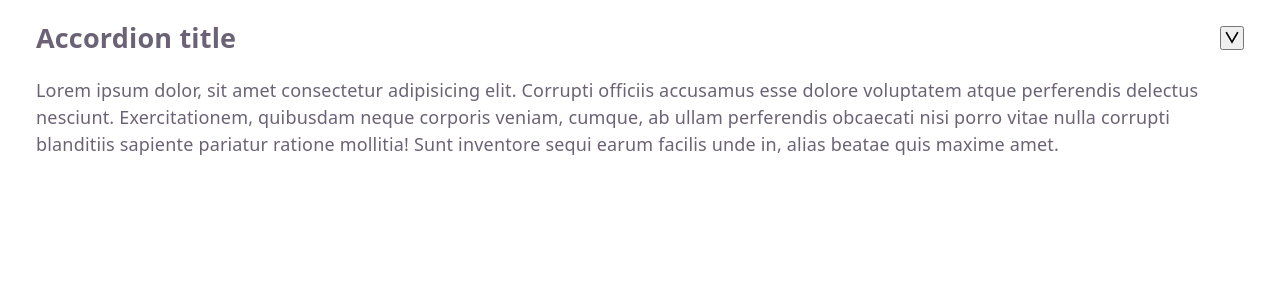
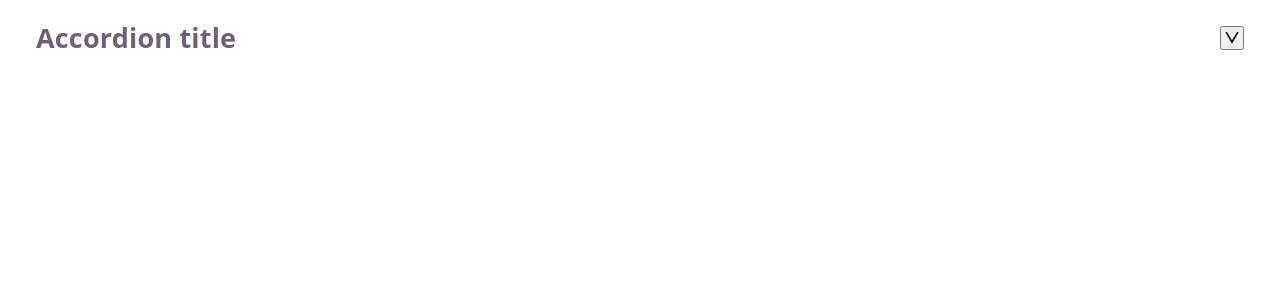
Before and after one commit to MatiasBastarrica/project-cv-application-top, a React (Vite) app: page / in a window 1280 px wide. Shown: the top 300 px of the page. Built offline with nearby package versions, Linux system fonts and the light colour scheme.

Commit message:
Start with the accordion collapsed

```diff
--- a/src/components/Accordion.jsx
+++ b/src/components/Accordion.jsx
@@ -31,7 +31,7 @@ export function Accordion({ children, title }) {
           </svg>
         </button>
       </div>
-      <div className="accordion-content">{children}</div>
+      <div className="accordion-content hide">{children}</div>
     </div>
   );
 }
```
